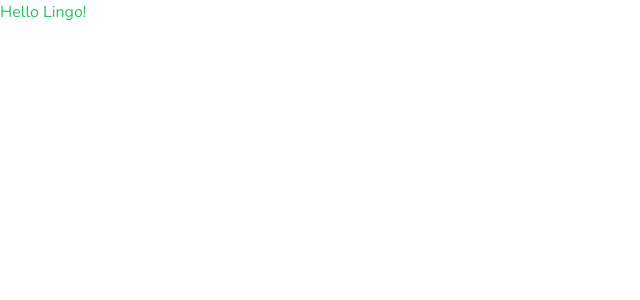
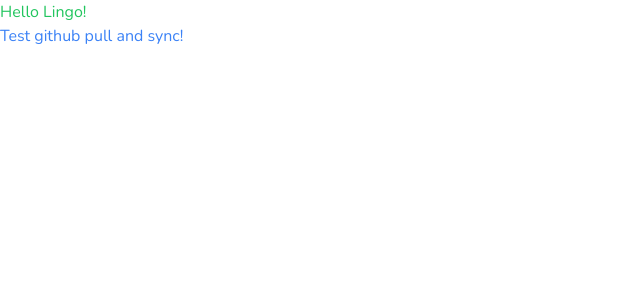
Before and after one commit to kashishsharma1/Lingo, a Next.js app: page / in a window 1280 px wide. Shown: the top 300 px of the page, without its empty margins (0-640 px from the left). Built offline with nearby package versions, Linux system fonts and the light colour scheme.

Commit message:
testing pull and sync of github by modifying page.tsx

```diff
--- a/app/page.tsx
+++ b/app/page.tsx
@@ -5,6 +5,9 @@ export default function Home() {
       <p className="text-green-500">
         Hello Lingo!
       </p>
+      <p className="text-blue-500">
+        Test github pull and sync!
+      </p>
     </div>
   )
 
```
